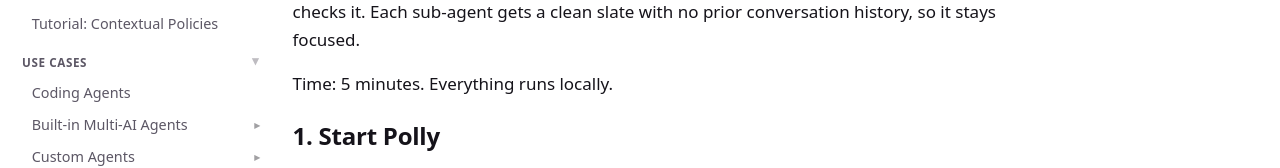
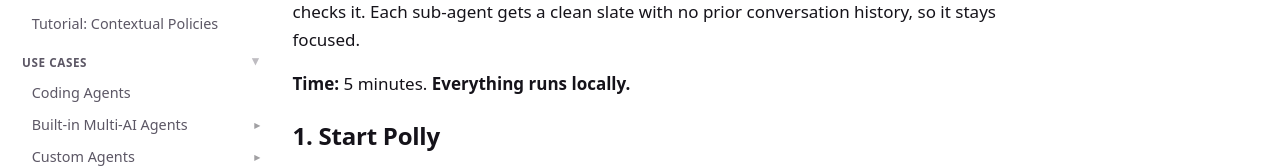
Before and after one commit to omnigent-ai/omnigent-site, a Next.js app: page /quickstart/polly in a window 1280 px wide. Shown: the part 240-408 px from the top of the page. Built offline with nearby package versions, Linux system fonts and the light colour scheme; no server answers.

Commit message:
restore bold time/local line on both quickstart pages

```diff
--- a/app/quickstart/coding-agent/page.mdx
+++ b/app/quickstart/coding-agent/page.mdx
@@ -14,7 +14,7 @@ export const metadata = pageMeta(
 If you're already using Claude Code or Codex, Omnigent runs them for you
 and adds a web UI, mobile access, session sharing, inline comments, and more.
 
-Time: 5 minutes. Everything runs locally.
+**Time:** 5 minutes. **Everything runs locally.**
 
 ## 1. Start your coding agent
 
--- a/app/quickstart/polly/page.mdx
+++ b/app/quickstart/polly/page.mdx
@@ -17,7 +17,7 @@ agent for each one (Claude Code, Codex, Cursor, and others). Then a
 different agent reviews the results: if Claude Code writes the code,
 Codex checks it. Each sub-agent gets a clean slate with no prior conversation history, so it stays focused.
 
-Time: 5 minutes. Everything runs locally.
+**Time:** 5 minutes. **Everything runs locally.**
 
 ## 1. Start Polly
 
```
